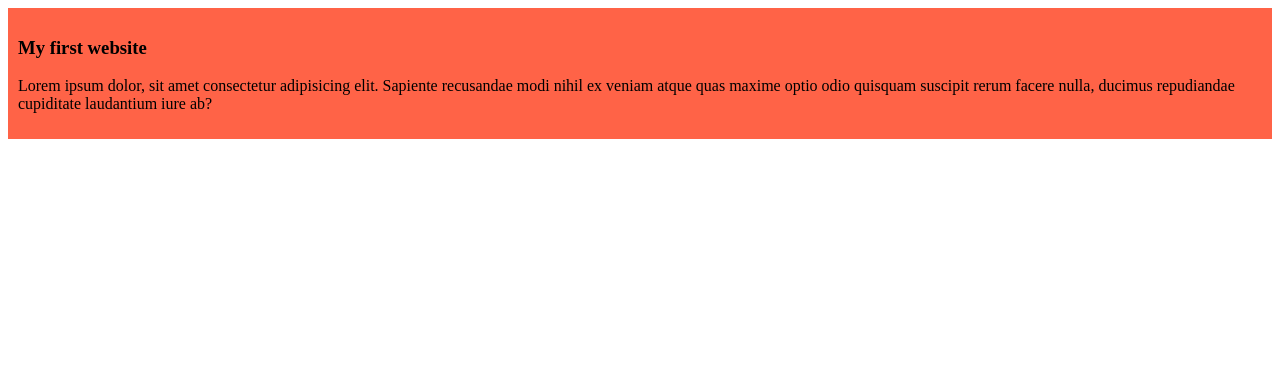
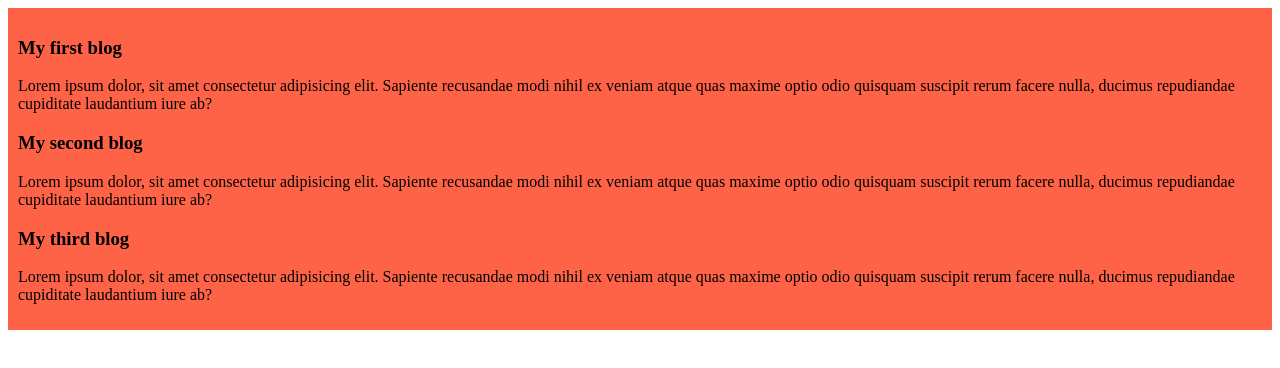
Before and after one commit to Shovon492/My-simple-website, a plain HTML site: page Index.Html in a window 1280 px wide. Drawn offline with Linux system fonts and the light colour scheme.

Commit message:
added the second blog and the third blog

```diff
--- a/Index.Html
+++ b/Index.Html
@@ -8,7 +8,13 @@
 </head>
 <body>
     <div>
-        <h3>My first website</h3>
+        <h3>My first blog</h3>
+        <p>Lorem ipsum dolor, sit amet consectetur adipisicing elit. Sapiente recusandae modi nihil ex veniam atque quas maxime optio odio quisquam suscipit rerum facere nulla, ducimus repudiandae cupiditate laudantium iure ab?</p>
+
+        <h3>My second blog</h3>
+        <p>Lorem ipsum dolor, sit amet consectetur adipisicing elit. Sapiente recusandae modi nihil ex veniam atque quas maxime optio odio quisquam suscipit rerum facere nulla, ducimus repudiandae cupiditate laudantium iure ab?</p>
+
+        <h3>My third blog</h3>
         <p>Lorem ipsum dolor, sit amet consectetur adipisicing elit. Sapiente recusandae modi nihil ex veniam atque quas maxime optio odio quisquam suscipit rerum facere nulla, ducimus repudiandae cupiditate laudantium iure ab?</p>
     </div>
 </body>
--- a/Styles/blog.css
+++ b/Styles/blog.css
@@ -1,4 +1,5 @@
 div{
     background-color: tomato;
     padding: 10px;
+    margin-bottom: 10px;
 }
```
